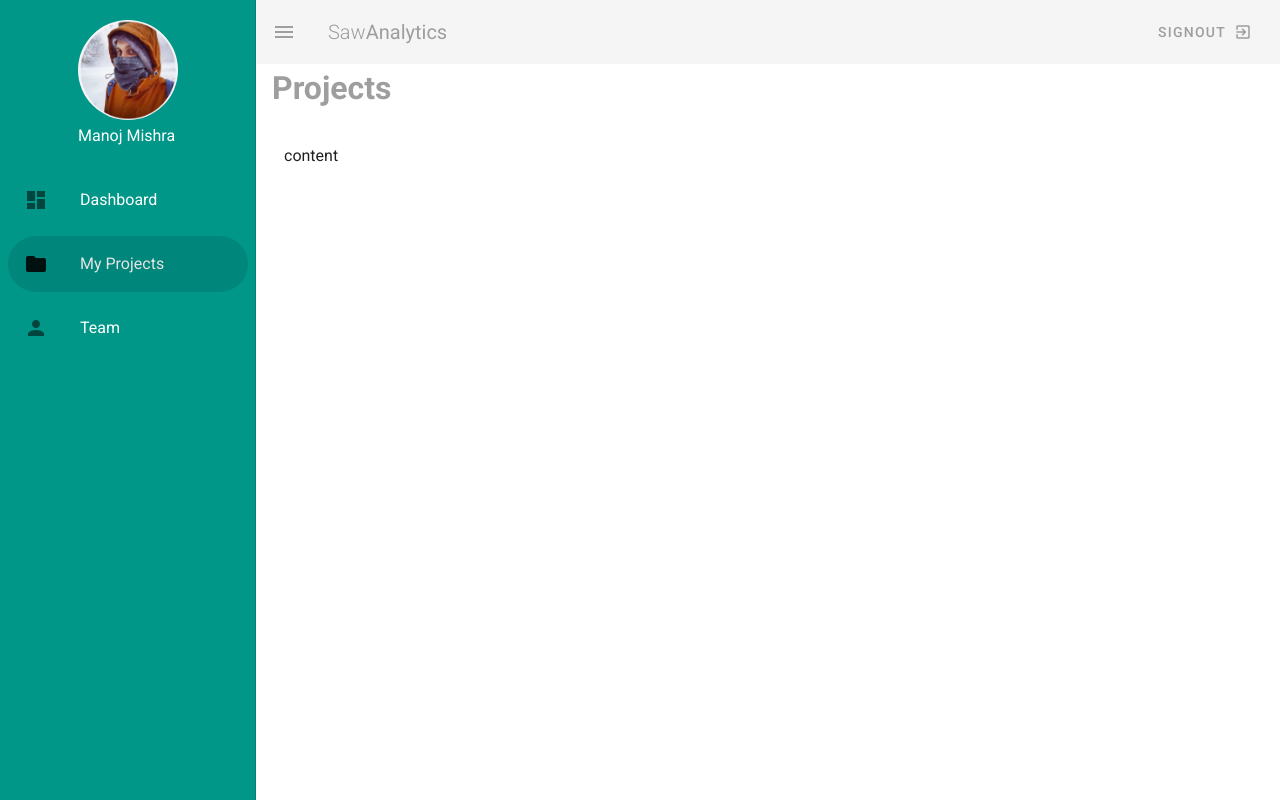
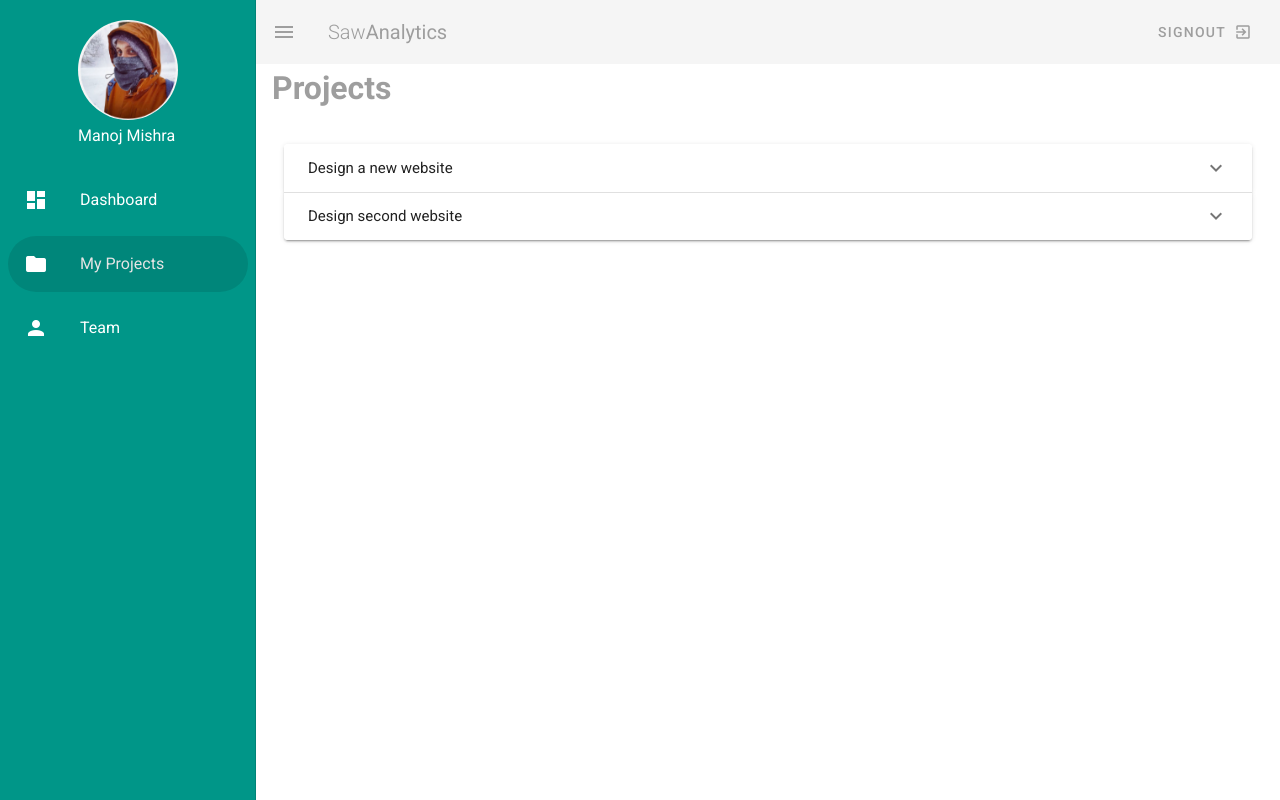
Before and after one commit to manojkmishra/veutify-netn, a Vue app: page /projects in a window 1280 px wide. Built offline with nearby package versions, Linux system fonts and the light colour scheme.

Commit message:
expansion panel

```diff
--- a/src/components/Navbar.vue
+++ b/src/components/Navbar.vue
@@ -22,7 +22,7 @@
                <v-list rounded>
                     <v-list-item v-for="link in links" :key="link.text" router :to="link.route">
                         <v-list-item-icon>
-                            <v-icon >{{ link.icon }}</v-icon>
+                            <v-icon class="white--text">{{ link.icon }}</v-icon>
                         </v-list-item-icon>
                         <v-list-item-content>
                             <v-list-item-title class="white--text">{{ link.text }}</v-list-item-title>
--- a/src/views/Projects.vue
+++ b/src/views/Projects.vue
@@ -1,8 +1,36 @@
 <template>
   <div class="projects">
     <h1 class="subheading grey--text">Projects</h1>
-       <v-container class="my-5">
-     content
+    <v-container class="my-5">
+       <v-expansion-panels accordion>
+        <v-expansion-panel v-for="project in myProjects" :key="project.title">
+         <v-expansion-panel-header> {{project.title}} </v-expansion-panel-header>
+           <v-expansion-panel-content class="grey--text">
+            <div class="font-weight-bold">due by {{project.due}}</div>
+            <div>{{project.content}}</div>
+            </v-expansion-panel-content>
+          </v-expansion-panel>
+       </v-expansion-panels>
     </v-container>
   </div>
 </template>
+<script>
+export default {
+  data(){
+    return {
+      projects: [
+        { title: 'Design a new website', person: 'Manoj Mishra', due: '1st Jan 2019', status: 'ongoing', content: 'Lorem ipsum dolor sit amet consectetur adipisicing elit. Sunt consequuntur eos eligendi illum minima adipisci deleniti, dicta mollitia enim explicabo fugiat quidem ducimus praesentium voluptates porro molestias non sequi animi!'},
+        { title: 'Code up the homepage', person: 'Chun Li', due: '10th Jan 2019', status: 'complete', content: 'Lorem ipsum dolor sit amet consectetur adipisicing elit. Sunt consequuntur eos eligendi illum minima adipisci deleniti, dicta mollitia enim explicabo fugiat quidem ducimus praesentium voluptates porro molestias non sequi animi!'},
+        { title: 'Design video thumbnails', person: 'Ryu', due: '20th Dec 2018', status: 'complete', content: 'Lorem ipsum dolor sit amet consectetur adipisicing elit. Sunt consequuntur eos eligendi illum minima adipisci deleniti, dicta mollitia enim explicabo fugiat quidem ducimus praesentium voluptates porro molestias non sequi animi!'},
+          { title: 'Design second website', person: 'Manoj Mishra', due: '1st Jan 2018', status: 'complete', content: 'Lorem ipsum dolor sit amet consectetur adipisicing elit. Sunt consequuntur eos eligendi illum minima adipisci deleniti, dicta mollitia enim explicabo fugiat quidem ducimus praesentium voluptates porro molestias non sequi animi!'},
+        { title: 'Create a community forum', person: 'Gouken', due: '20th Oct 2018', status: 'overdue', content: 'Lorem ipsum dolor sit amet consectetur adipisicing elit. Sunt consequuntur eos eligendi illum minima adipisci deleniti, dicta mollitia enim explicabo fugiat quidem ducimus praesentium voluptates porro molestias non sequi animi!'},
+      ]
+    }
+  },
+  computed:{
+    myProjects(){
+      return this.projects.filter(project=>{return project.person==='Manoj Mishra'})
+    }
+  }
+}
+</script>
--- a/src/views/Team.vue
+++ b/src/views/Team.vue
@@ -26,7 +26,7 @@
 </template>
 <script>
 export default {
-    data(){ return{ team: [ { name: 'The Net Ninja', role: 'Web developer',avatar:'/avatar-1.png' },
+    data(){ return{ team: [ { name: 'Manoj Mishra', role: 'Web developer',avatar:'/avatar-1.png' },
                             { name: 'Ryu', role: 'Graphic designer',avatar:'/avatar-2.png' },
                             { name: 'Chun Li', role: 'Web developer',avatar:'/avatar-3.png' },
                             { name: 'Gouken', role: 'Social media maverick',avatar:'/avatar-4.png' },
```
